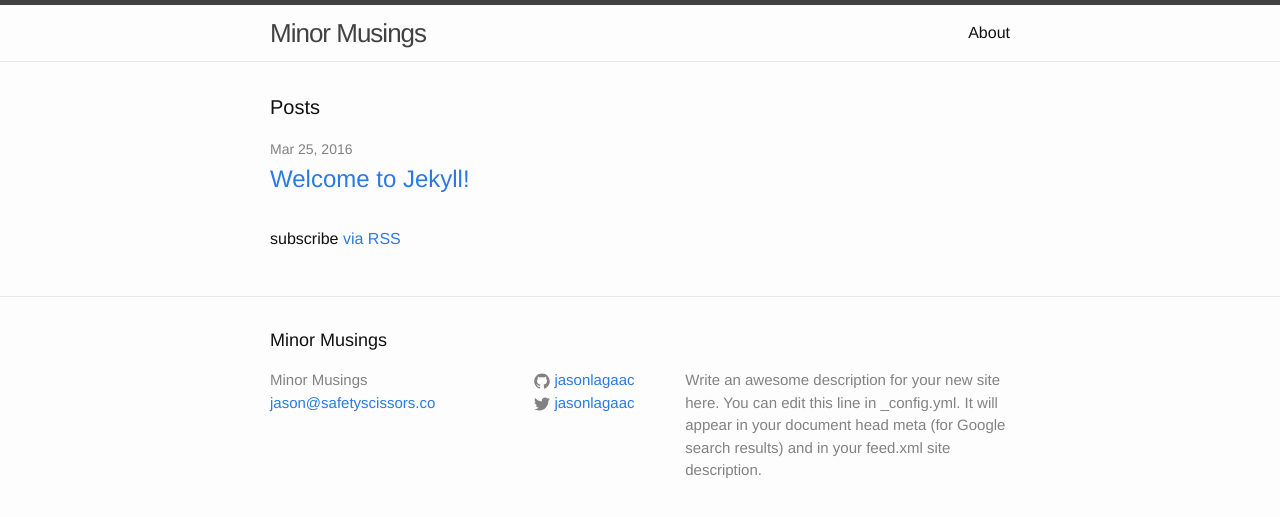
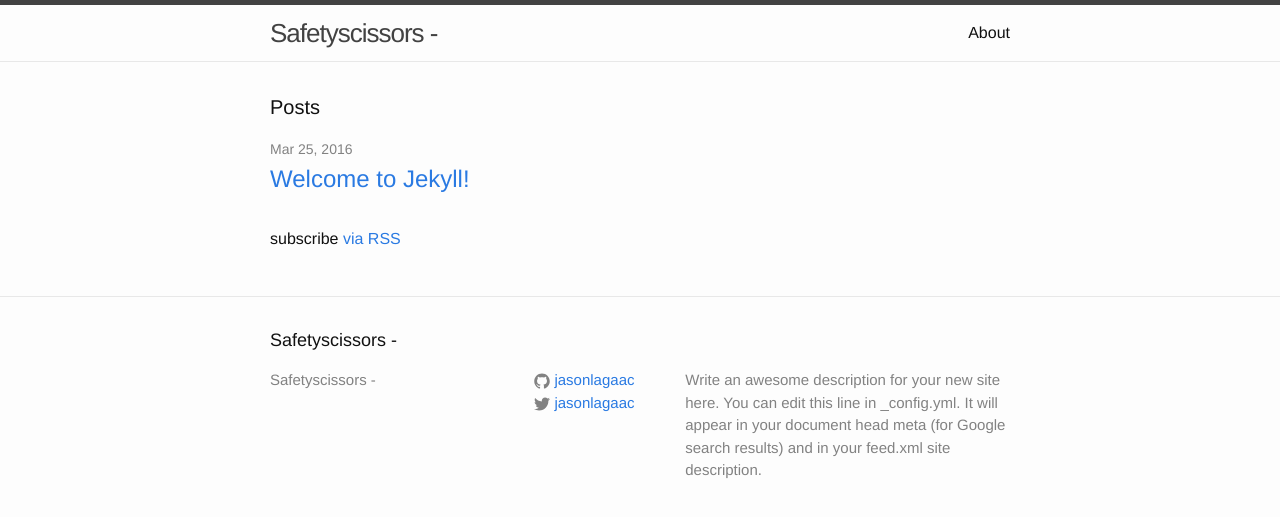
Before and after one commit to jasonlagaac/jasonlagaac, a Jekyll site: the page built from index.html, in a window 1280 px wide. Shown: the top 517 px of the page. Built offline with Jekyll 4.4.1, drawn with Linux system fonts in a browser that asks for light colours.

Commit message:
Updated config

```diff
--- a/_config.yml
+++ b/_config.yml
@@ -6,8 +6,7 @@
 # 'jekyll serve'. If you change this file, please restart the server process.
 
 # Site settings
-title: Minor Musings
-email: jason@safetyscissors.co
+title: Safetyscissors -
 description: > # this means to ignore newlines until "baseurl:"
   Write an awesome description for your new site here. You can edit this
   line in _config.yml. It will appear in your document head meta (for
```
